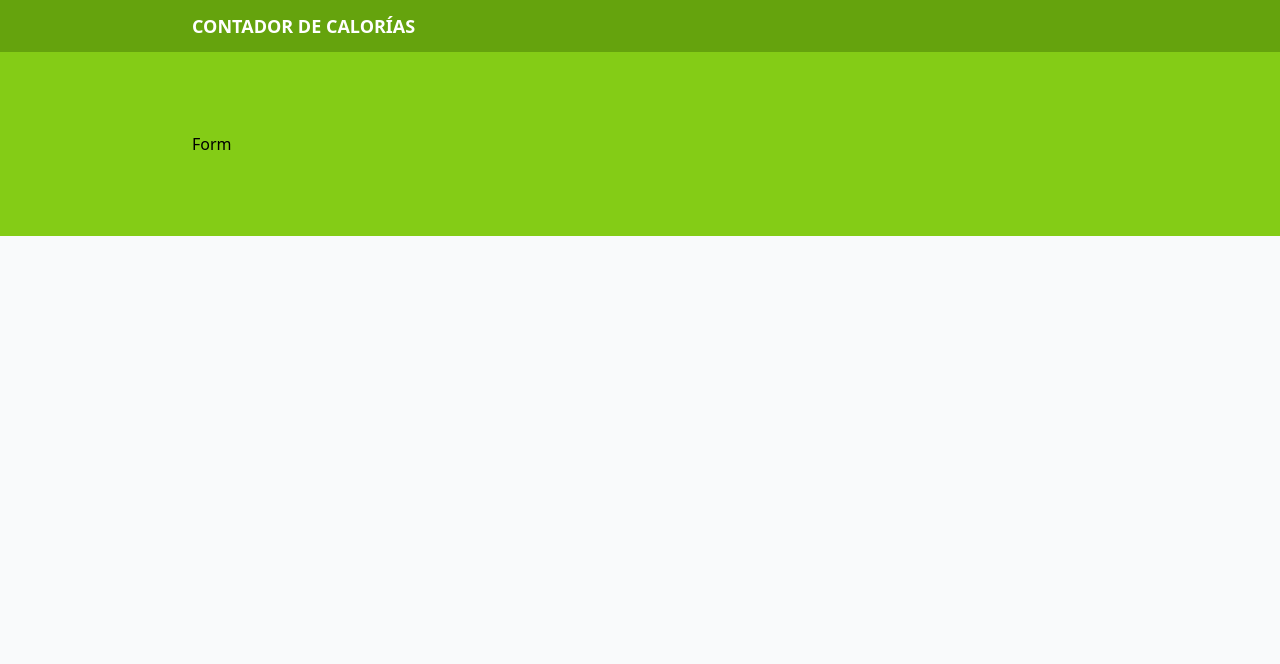
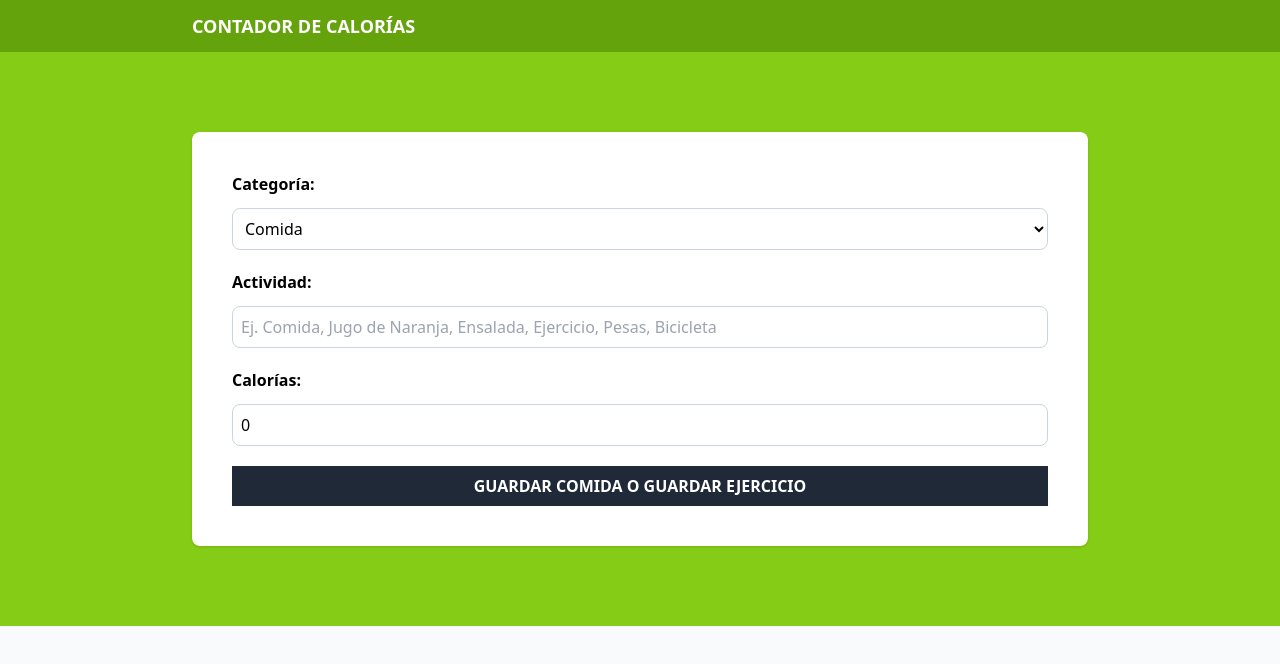
Before and after one commit to RochaDiego04/Calorie-Tracker, a React (Vite) app: page / in a window 1280 px wide. Shown: the top 664 px of the page. Built offline with nearby package versions, Linux system fonts and the light colour scheme.

Commit message:
Creating form and writing values on the state

```diff
--- a/src/components/Form.tsx
+++ b/src/components/Form.tsx
@@ -1,3 +1,74 @@
+import { categories } from "../data/categories";
+import { useState } from "react";
+
 export default function Form() {
-  return <div>Form</div>;
+  const [activity, setActivity] = useState({
+    category: "1",
+    name: "",
+    calories: 0,
+  });
+
+  const handleChange = (
+    e:
+      | React.ChangeEvent<HTMLSelectElement>
+      | React.ChangeEvent<HTMLInputElement>
+  ) => {
+    setActivity({
+      ...activity,
+      [e.target.id]: e.target.value,
+    });
+  };
+
+  return (
+    <form className="space-y-5 bg-white shadow p-10 rounded-lg">
+      <div className="grid grid-cols-1 gap-3">
+        <label htmlFor="category" className="font-bold">
+          Categoría:
+        </label>
+        <select
+          className="border border-slate-300 p-2 rounded-lg w-full bg-white"
+          id="category"
+          value={activity.category}
+          onChange={handleChange}
+        >
+          {categories.map((category) => (
+            <option key={category.id} value={category.id}>
+              {category.name}
+            </option>
+          ))}
+        </select>
+      </div>
+      <div className="grid grid-cols-1 gap-3">
+        <label htmlFor="name" className="font-bold">
+          Actividad:
+        </label>
+        <input
+          id="name"
+          type="text"
+          className="border border-slate-300 p-2 rounded-lg"
+          placeholder="Ej. Comida, Jugo de Naranja, Ensalada, Ejercicio, Pesas, Bicicleta"
+          value={activity.name}
+          onChange={handleChange}
+        />
+      </div>
+      <div className="grid grid-cols-1 gap-3">
+        <label htmlFor="calories" className="font-bold">
+          Calorías:
+        </label>
+        <input
+          id="calories"
+          type="number"
+          className="border border-slate-300 p-2 rounded-lg"
+          placeholder="Calorías, ej. 300 o 500"
+          value={activity.calories}
+          onChange={handleChange}
+        />
+      </div>
+      <input
+        type="submit"
+        className="bg-gray-800 hover:bg-gray-900 w-full p-2 font-bold uppercase text-white cursor-pointer"
+        value="Guardar Comida o Guardar Ejercicio"
+      />
+    </form>
+  );
 }
--- /dev/null
+++ b/src/data/categories.tsx
@@ -0,0 +1,6 @@
+import type { Category } from "../types";
+
+export const categories: Category[] = [
+  { id: 1, name: "Comida" },
+  { id: 2, name: "Ejercicio" },
+];
--- /dev/null
+++ b/src/types/index.ts
@@ -0,0 +1,4 @@
+export type Category = {
+  id: number;
+  name: string;
+};
```
